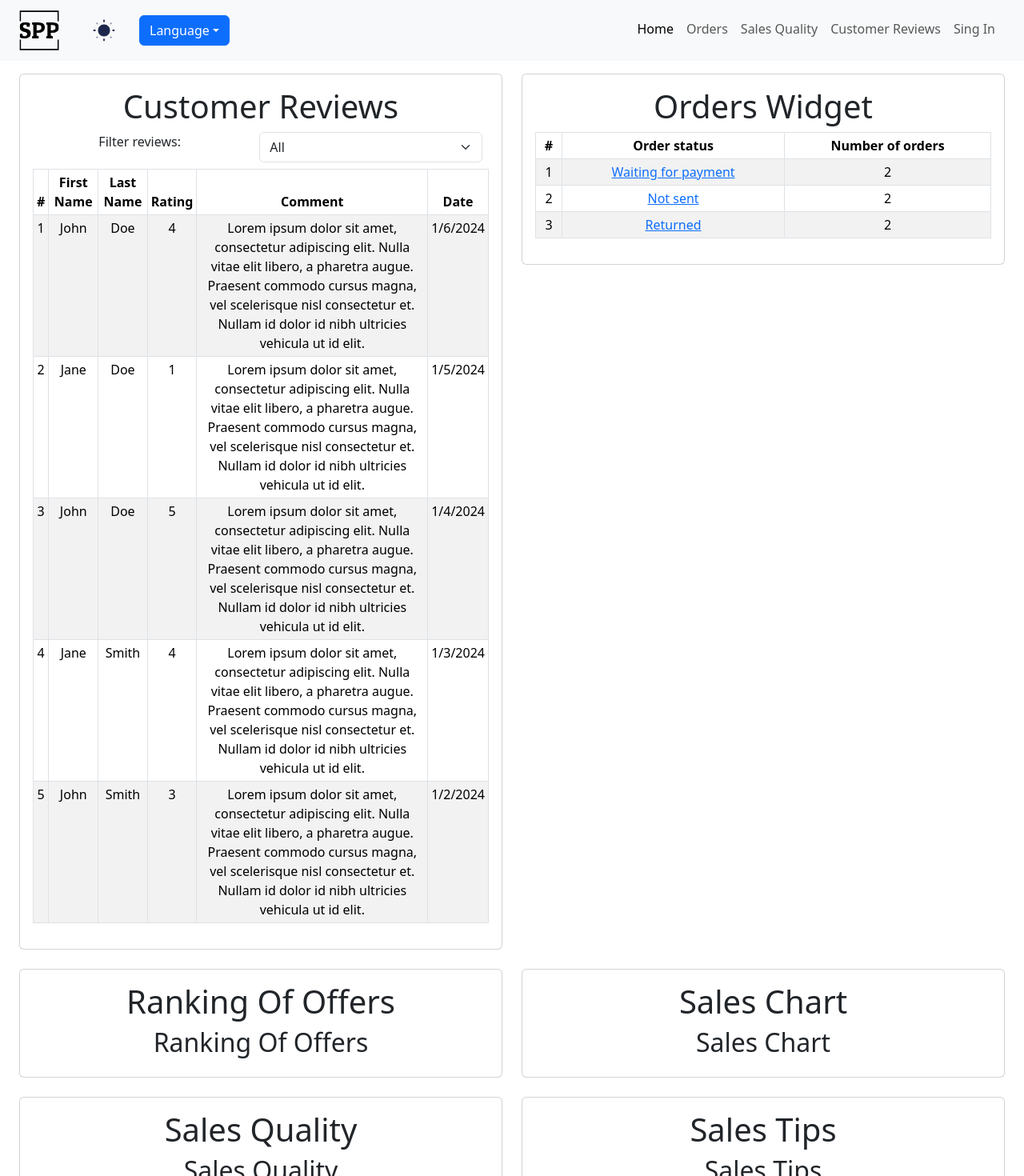
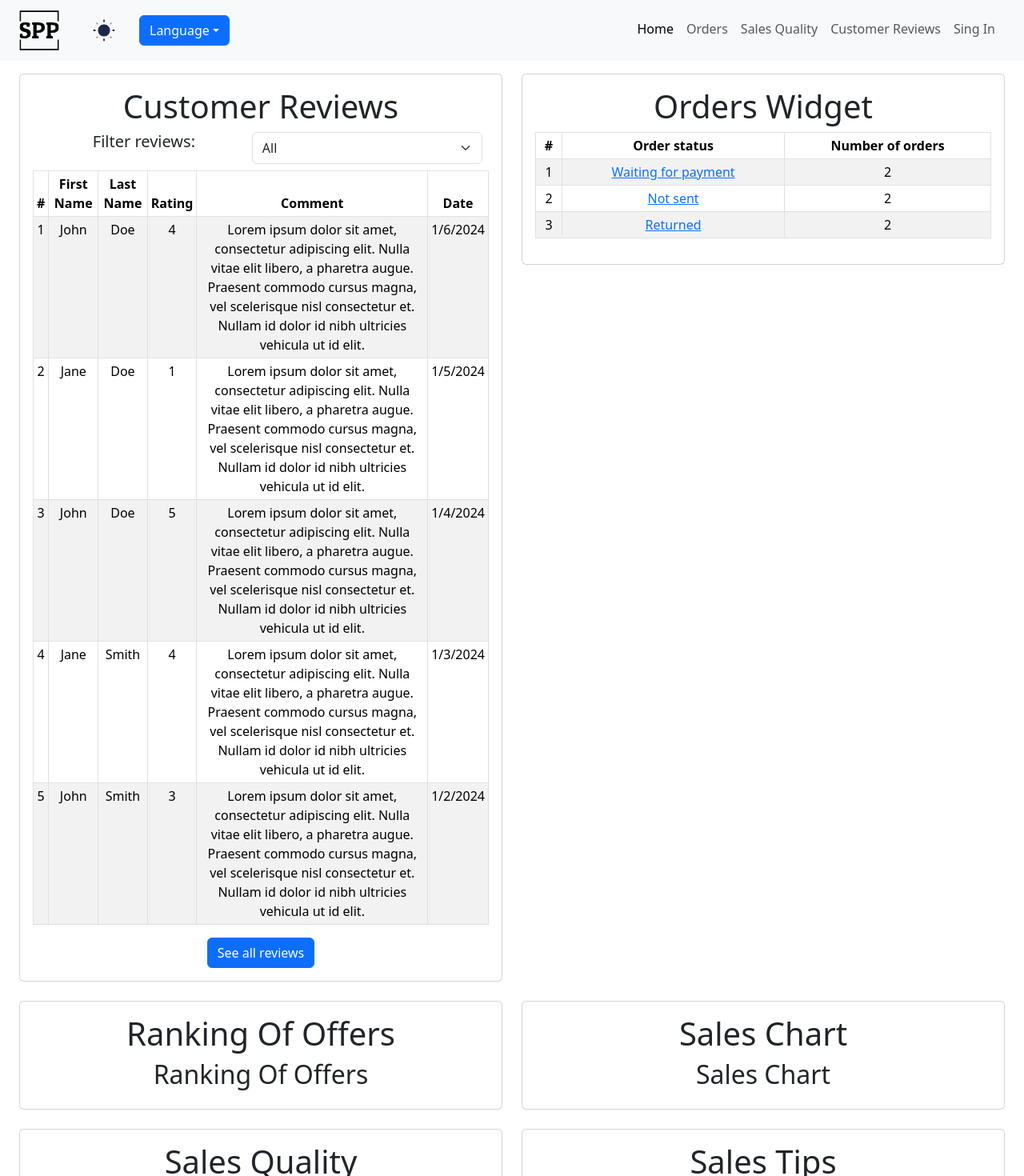
Before and after one commit to ehpop/SellersDashboard, a React (Create React App) app in the folder frontend/: page /home in a window 1280 px wide. Shown: the top 1470 px of the page at 80% size. Built offline with nearby package versions, Linux system fonts and the light colour scheme.

Commit message:
small changes in CustomerReviewsWidget.tsx

```diff
--- a/frontend/src/components/widgets/CustomerReviewsWidget.tsx
+++ b/frontend/src/components/widgets/CustomerReviewsWidget.tsx
@@ -1,7 +1,8 @@
 import React, {useEffect, useState} from "react";
 import {FormattedMessage} from "react-intl";
-import {Table} from "react-bootstrap";
+import {Button, Table} from "react-bootstrap";
 import Form from "react-bootstrap/Form";
+import {Link} from "react-router-dom";
 
 type ratingType = "all" | "positive" | "negative";
 type customerReviewType = {
@@ -79,7 +80,7 @@ const CustomerReviewsWidget = () => {
         }
     }, [filter]);
 
-    let table = (
+    const table = (
         <Table striped bordered hover size="sm">
             <thead>
             <tr>
@@ -113,10 +114,12 @@ const CustomerReviewsWidget = () => {
     )
     const filterSwitch = (
         <Form className="d-flex m-2">
-            <Form.Label className="me-4 w-100">
-                <FormattedMessage id={"customer.reviews.widget.filter.label"} defaultMessage={"Filter reviews: "}/>
+            <Form.Label className="me-1 w-100">
+                <h5>
+                    <FormattedMessage id={"customer.reviews.widget.filter.label"} defaultMessage={"Filter reviews: "}/>
+                </h5>
             </Form.Label>
-            <Form.Select aria-label="Default select example" onChange={(event) => {
+            <Form.Select aria-label="Select reviews" onChange={(event) => {
                 setFilter(event.target.value as ratingType);
             }}>
                 <option value="all">
@@ -132,7 +135,6 @@ const CustomerReviewsWidget = () => {
         </Form>
     )
 
-
     return (
         <>
             {filterSwitch}
@@ -142,6 +144,14 @@ const CustomerReviewsWidget = () => {
                                         defaultMessage={"No reviews to display with current filters"}/>
                     : table
             }
+            {
+                <Link to="/customerReviews">
+                    <Button variant="primary" type="submit">
+                        <FormattedMessage id={"customer.reviews.widget.button.label"}
+                                          defaultMessage={"See all reviews"}/>
+                    </Button>
+                </Link>
+            }
         </>
     );
 };
```
